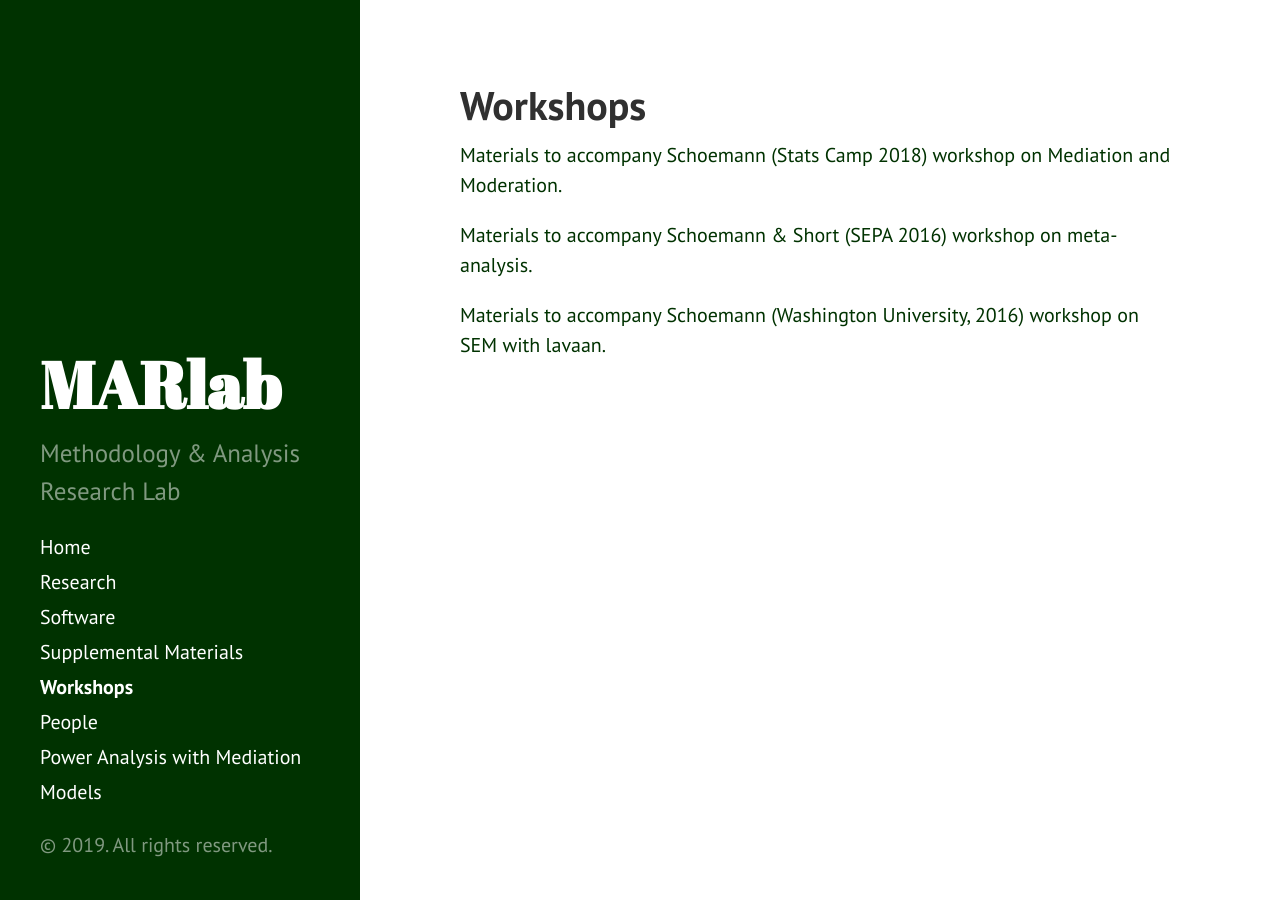
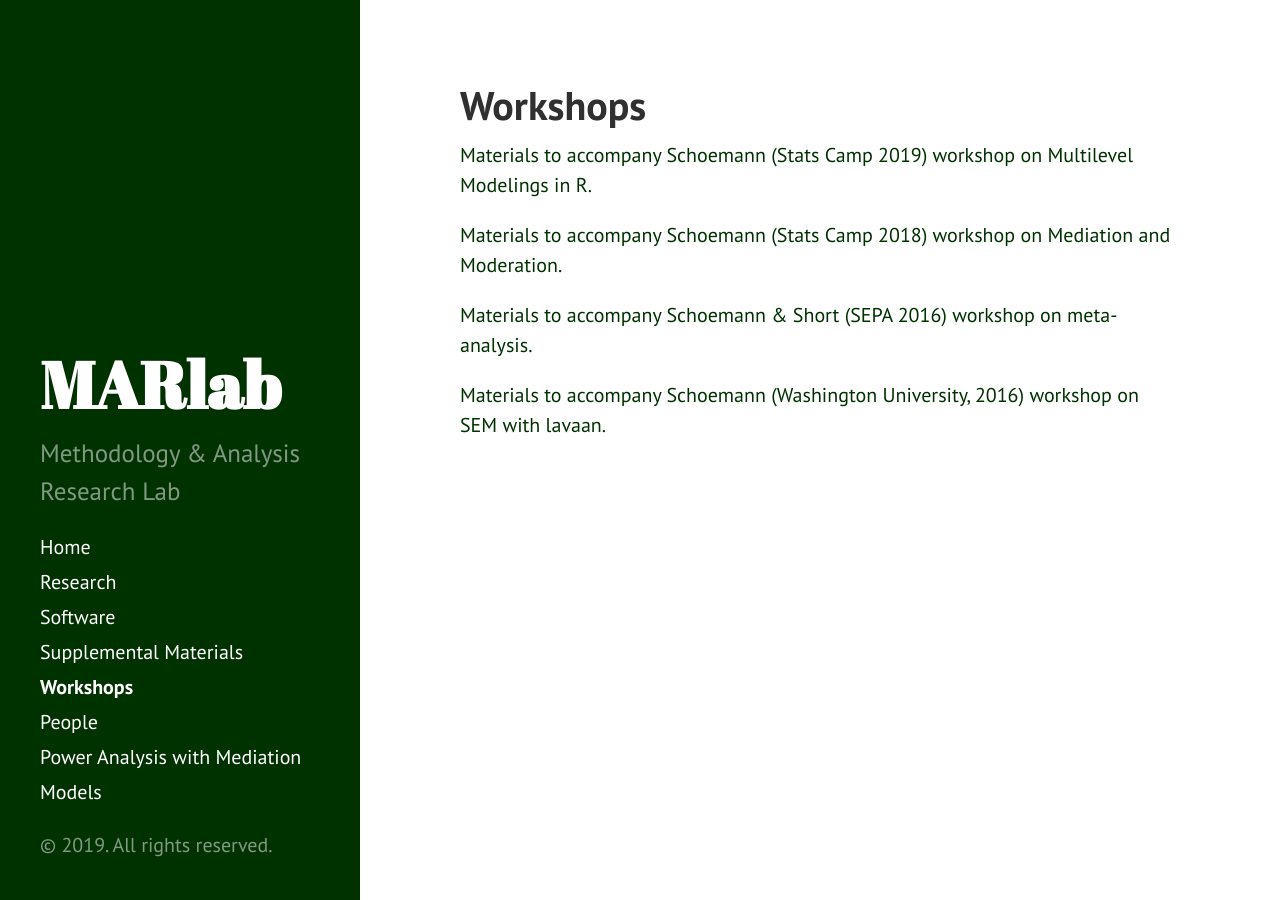
Before and after one commit to schoam4/schoam4.github.io, a Jekyll site: the page built from Workshops.md, in a window 1280 px wide. Built offline with Jekyll 4.4.1, drawn with Linux system fonts in a browser that asks for light colours.

Commit message:
Add Spring 2019 Stats Camp MLM

```diff
--- a/Workshops.md
+++ b/Workshops.md
@@ -3,6 +3,7 @@ layout: page
 title: Workshops
 ---
 
+[Materials to accompany Schoemann (Stats Camp 2019) workshop on Multilevel Modelings in R.](https://github.com/schoam4/Talks/raw/master/Stats_Camp/MLM_R_Spring2019.zip)
 
 [Materials to accompany Schoemann (Stats Camp 2018) workshop on Mediation and Moderation.](https://github.com/schoam4/Talks/raw/master/Stats_Camp/Mediation_Moderation_Spring2018.zip)
 
```
